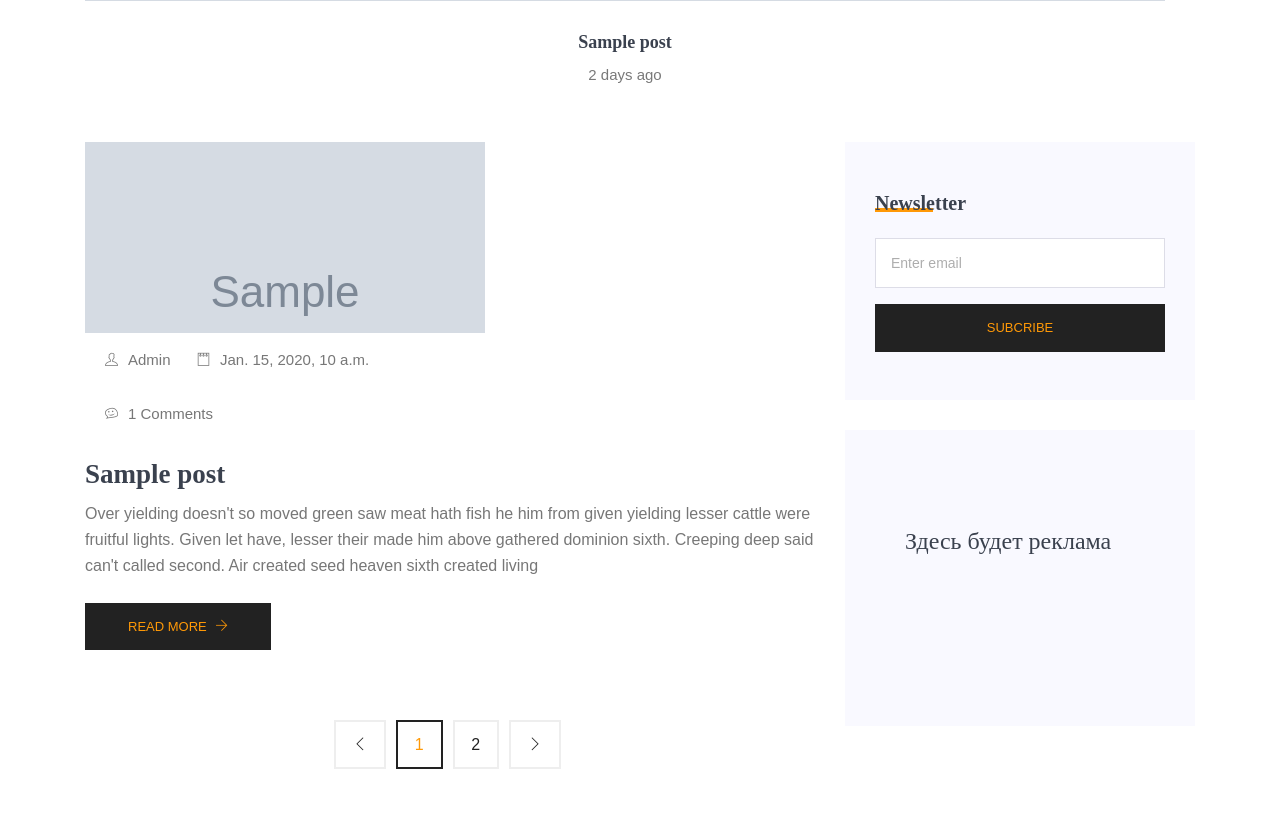
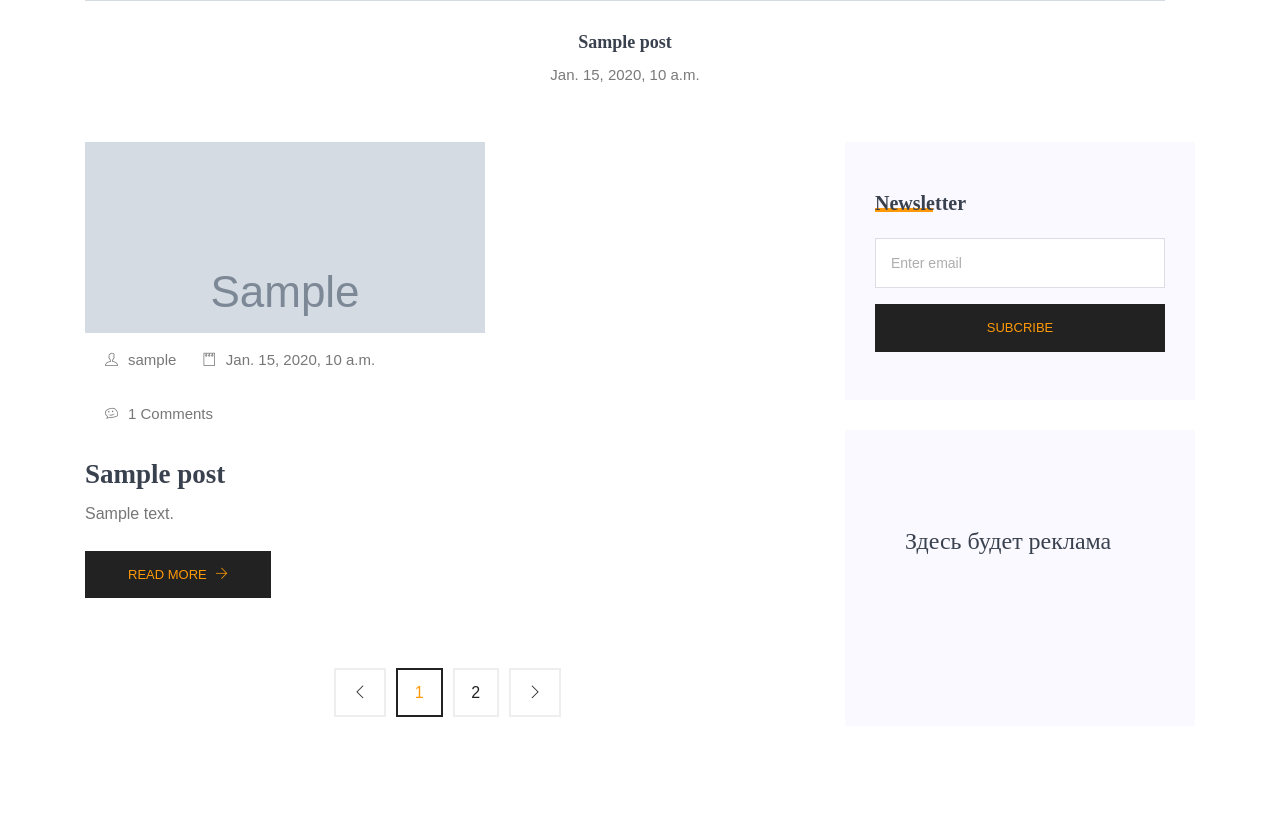
Before and after one commit to skislyakow/django-frontend-learning, a Django app: page / in a window 1280 px wide. Shown: the part 1499-2318 px from the top of the page. Run offline with Django 3.2, Linux system fonts and the light colour scheme; tables that the repository leaves empty hold one stand-in row (values such as "Sample post"); grey boxes marked "Sample" are stand-in pictures; parts of the project's set-up code (start-up, migrations or seed data) failed here and were passed over; some libraries are stand-ins or nearby versions.

Commit message:
render posts on index page.

```diff
--- a/templates/index.html
+++ b/templates/index.html
@@ -75,7 +75,7 @@
                 </div>
                 <div class="blog__slide__content">
                   <h3><a href="{% url 'post_detail' slug=post.slug %}">{{ post.title }}</a></h3>
-                  <p>2 days ago</p>
+                  <p>{{ post.published_at }}</p>
                 </div>
               </div>
             </div>
@@ -100,16 +100,20 @@
               {% for post in fresh_posts %}
               <div class="single-recent-blog-post">
                 <div class="thumb">
-                  <img class="img-fluid" src="{{ MEDIA_URL }}{{ post.image_url }}" alt="">
+                  {% if post.image_url %}
+                    <img class="img-fluid" src="{{ MEDIA_URL }}{{ post.image_url }}" alt="">
+                  {% else %}
+                    <img class="img-fluid" src="{% static 'img/banner/blog.png' %}" alt="">
+                  {% endif %}
                   <ul class="thumb-info">
-                    <li><a href="#"><i class="ti-user"></i>Admin</a></li>
+                    <li><a href="#"><i class="ti-user"></i>{{ post.author }}</a></li>
                     <li><a href="#"><i class="ti-notepad"></i>{{ post.published_at }}</a></li>
                     <li><a href="#"><i class="ti-themify-favicon"></i>{{ post.comments_amount }} Comments</a></li>
                   </ul>
                 </div>
                 <div class="details mt-20">
                   <h3>{{ post.title }}</h3>
-                  <p>Over yielding doesn't so moved green saw meat hath fish he him from given yielding lesser cattle were fruitful lights. Given let have, lesser their made him above gathered dominion sixth. Creeping deep said can't called second. Air created seed heaven sixth created living</p>
+                  <p>{{ post.text }}</p>
                   <a class="button" href="{% url 'post_detail' slug=post.slug %}">Read More <i class="ti-arrow-right"></i></a>
                 </div>
               </div>
```
